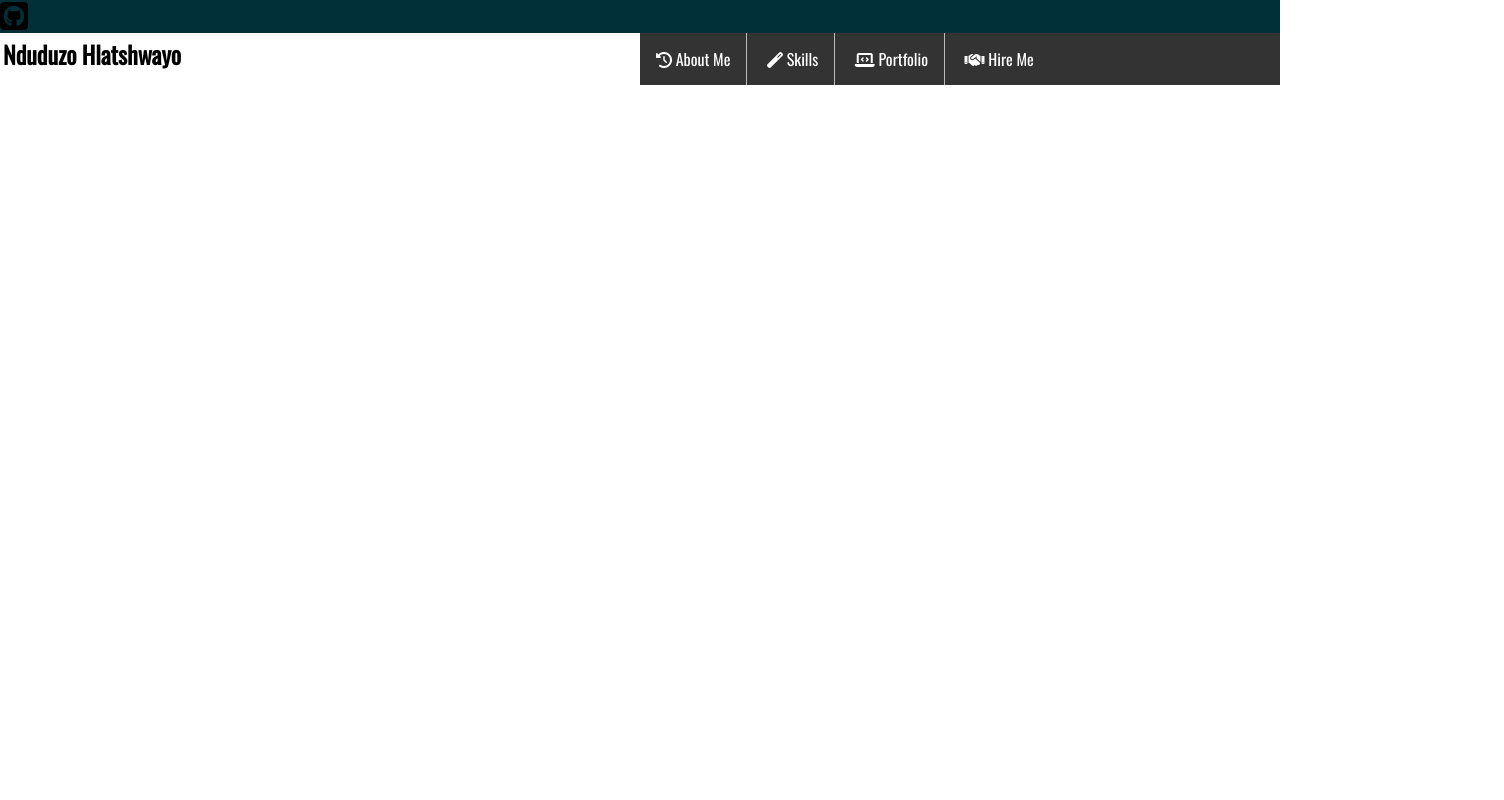
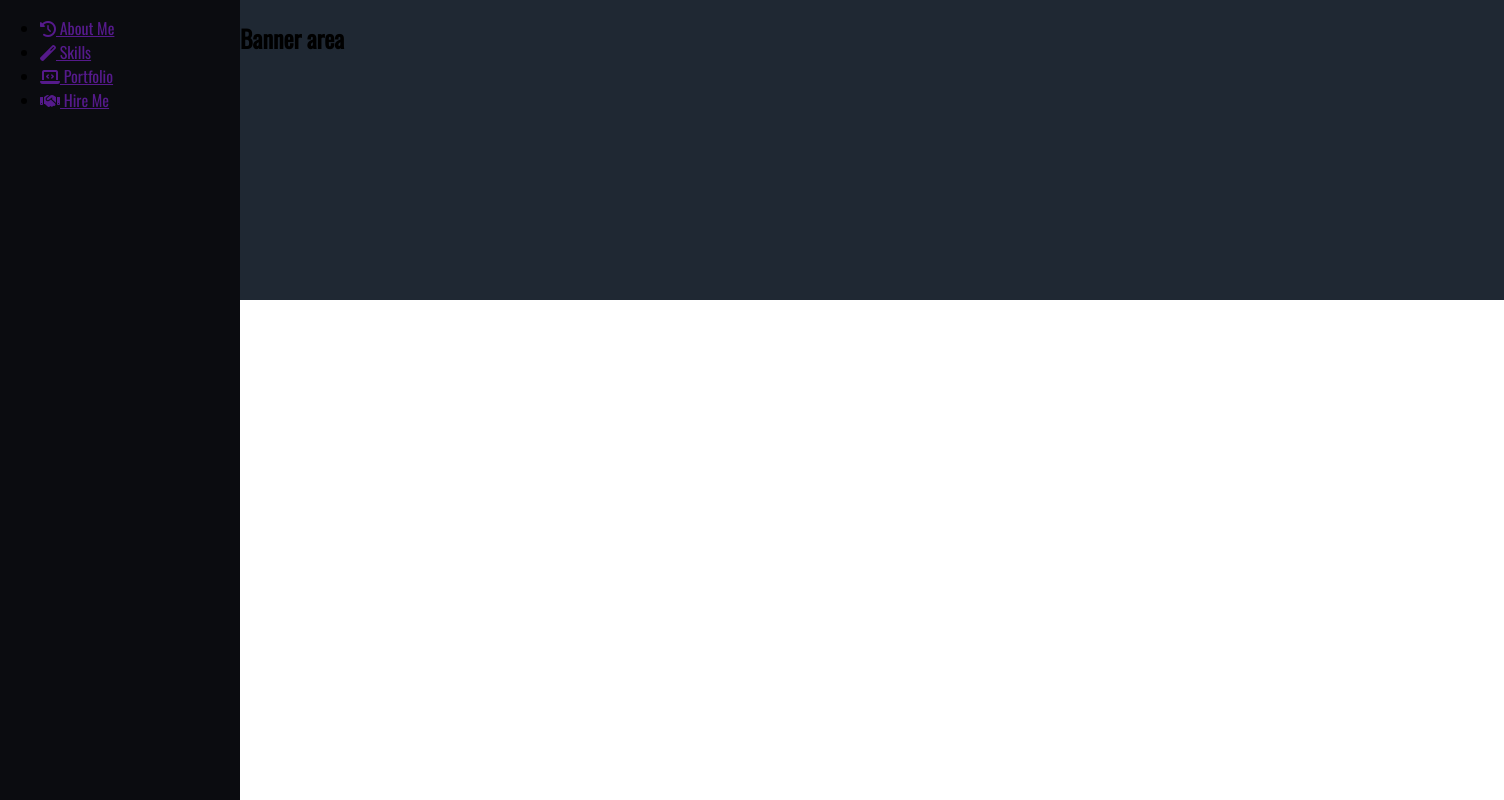
Before and after one commit to Keiko-blerd/Keiko-blerd.github.io, a plain HTML site: page index.html in a window 1280 px wide. Shown: the whole page, 1504 px wide, since content can reach past the window. Drawn offline with nearby package versions, Linux system fonts and the light colour scheme.

Commit message:
changed grid layout and added media query

```diff
--- a/index.html
+++ b/index.html
@@ -11,13 +11,9 @@
         <script src="https://kit.fontawesome.com/0f0d0d6159.js" crossorigin="anonymous"></script>
     </head>
     <body class="site">
-       <header class="main-header">
-            <i class="fab fa-github-square fa-2x"></i>
-       </header>
-       <div class="brand"><h2>Nduduzo Hlatshwayo</h2></div>
+       <header class="banner"><h2>Banner area</h2></header>
        <section class="main-nav">
            <nav>
-               <button class="trigger"></button>
                <ul>
                    <li><a href=""><i class="fas fa-history"></i></i> About Me</a></li>
                    <li><a href=""><i class="fas fa-magic"></i> Skills</a></li>
@@ -26,8 +22,5 @@
                </ul>
            </nav>
        </section>
-       <main id="content" class="main-area"></main>
-       <section class="sidebar"></section>
-       <footer class="copyright"></footer>
     </body>
 </html>
--- a/stylesheets/custom.css
+++ b/stylesheets/custom.css
@@ -1,3 +1,10 @@
+:root {
+    --primary: #0b0c10;
+    --secondary: #1f2833;
+    --third: #66fcf1;
+    --optional: #45a293;
+}
+
 @import url('https://fonts.googleapis.com/css2?family=Oswald:wght@200;400&family=Raleway&display=swap');
 
 body {
@@ -7,75 +14,39 @@ body {
 }
 
 
+
+
+@media screen and (min-width: 27em) {
     .site{
         display: grid;
-    grid-template-columns: repeat(4,1fr);
-    grid-auto-rows: max-content;
+        grid-template-areas:
+            "banner"
+            "main"
+            "sidebar"
+            "copyright";
+        overflow-x: hidden;
     }
 
-.main-header {
-    background: rgb(1, 48, 56);
-    grid-column: span 4;
-    height: auto;
+    .banner {
+        background: var(--secondary);
+        grid-area: banner;
+    }
+}
+
+@media screen and (min-width: 60em) {
+    .site{
+        display: grid;
+        grid-template-columns: 15em calc(100% - 16em) 15em;
+        grid-template-areas:
+            "nav banner banner"
+            "nav main sidebar"
+            "nav copyright copyright";
     }
 
     .main-nav {
-    background: white;
-    grid-column: span 2;
+        background: var(--primary);
+        grid-area: nav;
+        position: relative;
+        width: 100%;
     }
-
-
-.main-area {
-    background: khaki;
-    grid-column: 1 / span 2;
 }
-
-.sidebar {
-    background: rgb(44, 1, 23);
-}
-
-.copyright{
-    background: black;
-    grid-column: span 4;
-}
-
-.brand {
-    grid-column: span 2;
-}
-
-.brand h2 {
-    margin: 3px 3px;
-}
-
-.trigger{
-    display: none;
-}
-
-.main-nav ul {
-    list-style-type: none;
-    margin: 0;
-    padding: 0;
-    overflow: hidden;
-    background-color: #333;
-}
-
-.main-nav ul li {
-    border-right:1px solid #bbb;
-    display: inline-block;
-}
-
-.main-nav ul li:last-child {
-    border-right: none;
-}
-
-.main-nav ul li a {
-    display: inline-block;
-    color: white;
-    text-align: center;
-    padding: 14px 16px;
-    text-decoration: none;
-}
-
-.main-nav ul li a:hover:not(.active) {
-    background-color: #111;
-}
```
Lines whose indentation alone changed are shown as unchanged.
